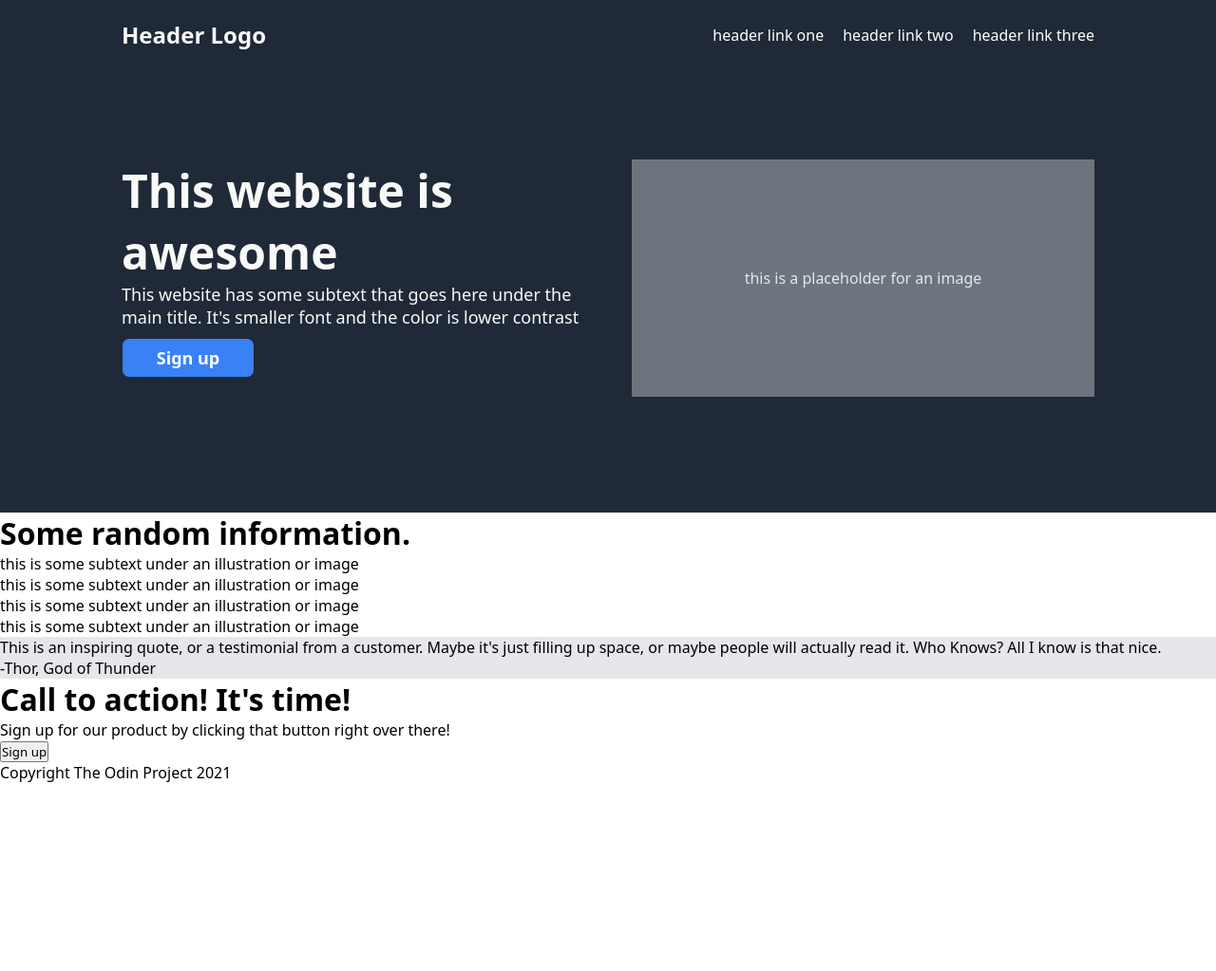
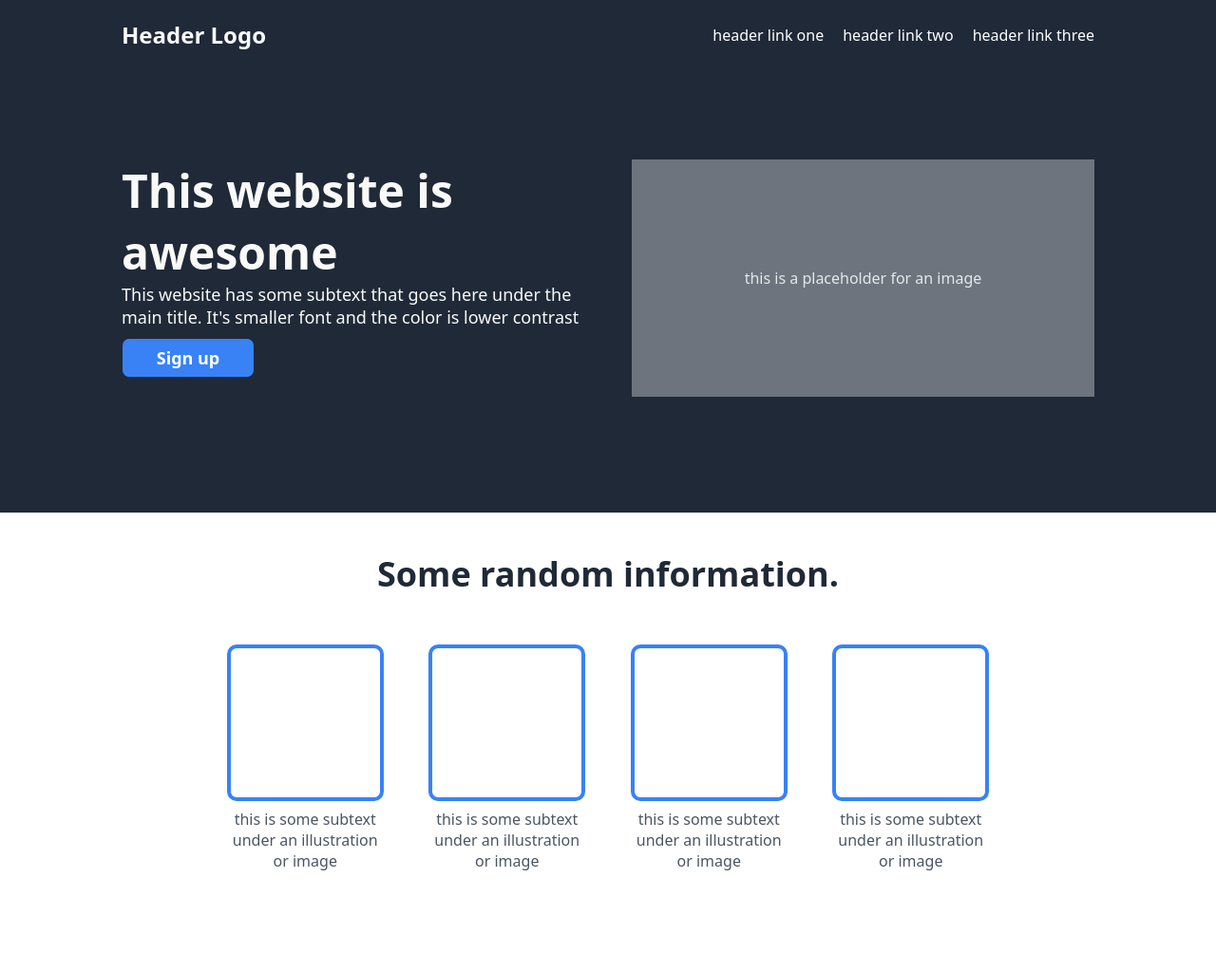
Before and after one commit to ROM62/odin-landing-page, a plain HTML site: page index.html in a window 1280 px wide. Shown: the top 1023 px of the page at 95% size. Before the commit the page ends 825 px from the top, so only its background shows below. Drawn offline with Linux system fonts and the light colour scheme.

Commit message:
Added style to the information and quote banner
Added CSS to the information and quote banner to match the reference
sheet.

```diff
--- a/index.html
+++ b/index.html
@@ -82,9 +82,9 @@
                     testimonial from a customer. Maybe
                     it's just filling up space, or maybe
                     people will actually read it. Who Knows?
-                    All I know is that nice.
+                    All I know is that it look nice.
                 </p>
-                <p>-Thor, God of Thunder</p>
+                <p class="right-link">-Thor, God of Thunder</p>
             </div>
         </div>
 
--- a/style.css
+++ b/style.css
@@ -79,7 +79,79 @@
 }
 
 
+/*Random Information Banner*/
+.info {
+    height: 500px;
+    width: 850px;
+    margin: auto;
+}
+
+.random-info {
+    height: 480px;
+}
+
+.random-info h1 {
+    text-align: center;
+    padding-top: 40px;
+    font-size: 36px;
+    color: #1f2937;
+    font-weight: 900;
+}
+
+.info-banner {
+    display: flex;
+    justify-content: space-around;
+    align-items: center;
+    padding-top: 50px;
+}
+
+.box {
+    display: flex;
+    flex-direction: column;
+    justify-content: center;
+    align-items: center;
+    width: 165px;
+    text-align: center;
+}
+
+.blue-box {
+    border: 4px solid #3882f6;
+    border-radius: 10px;
+    height: 165px;
+    width: 165px;
+}
+
+.box p {
+    padding-top: 8px;
+    color: #4b5563;
+}
+
+
 /*Quote Banner*/
 .quote-banner {
     background-color: #e5e7eb;
+    height: 430px;
 }
+
+.quote-banner div {
+    display: flex;
+    flex-direction: column;
+    width: 830px;
+    margin: auto;
+    height: 430px;
+    justify-content: center;
+}
+
+.quote {
+    font-size: 36px;
+    color: #1f2937;
+    font-style: italic;
+    font-weight: 100;
+}
+
+.right-link {
+    margin-left: auto;
+    font-weight: bold;
+    font-size: 24px;
+    padding-top: 8px;
+}
```
